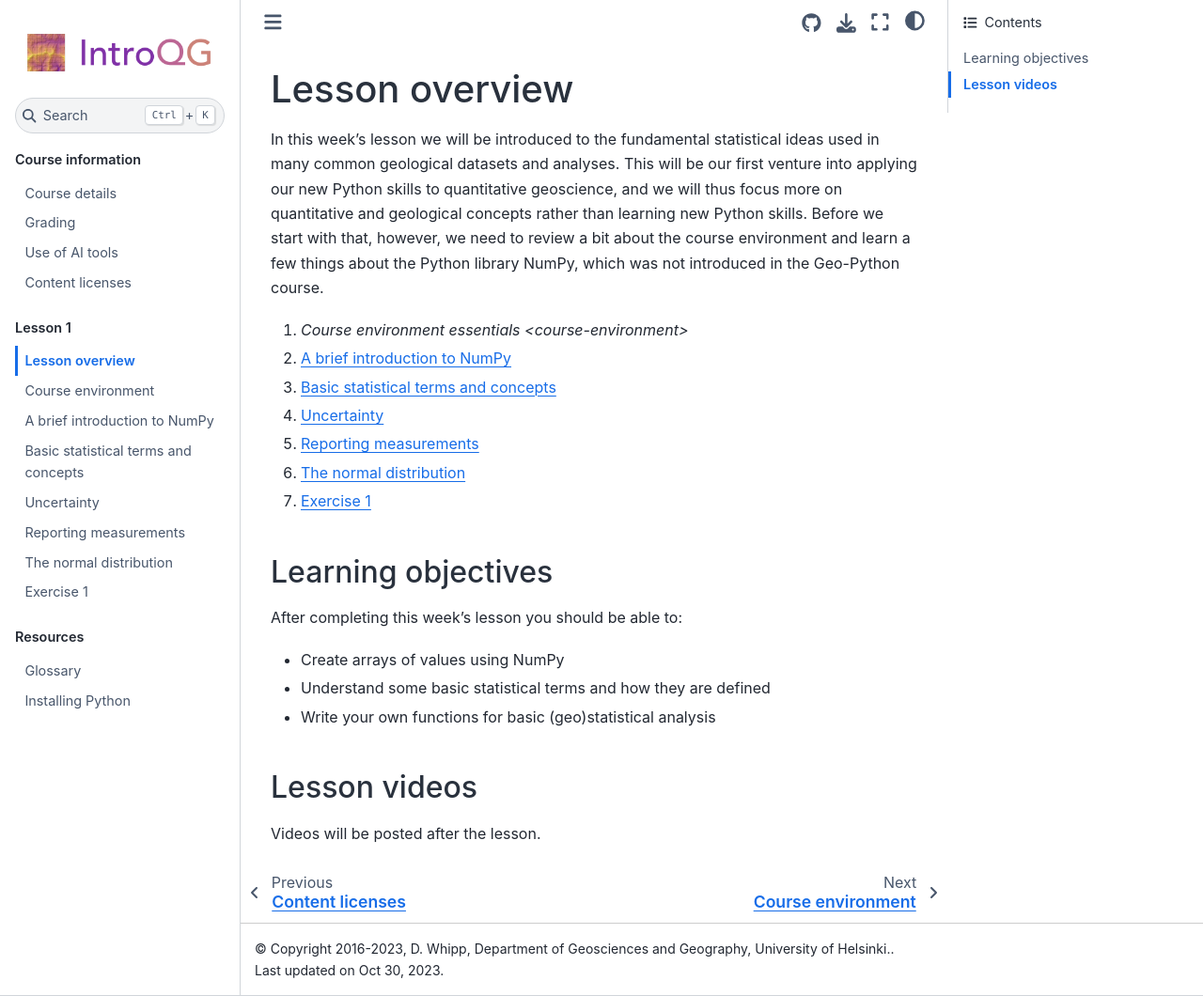
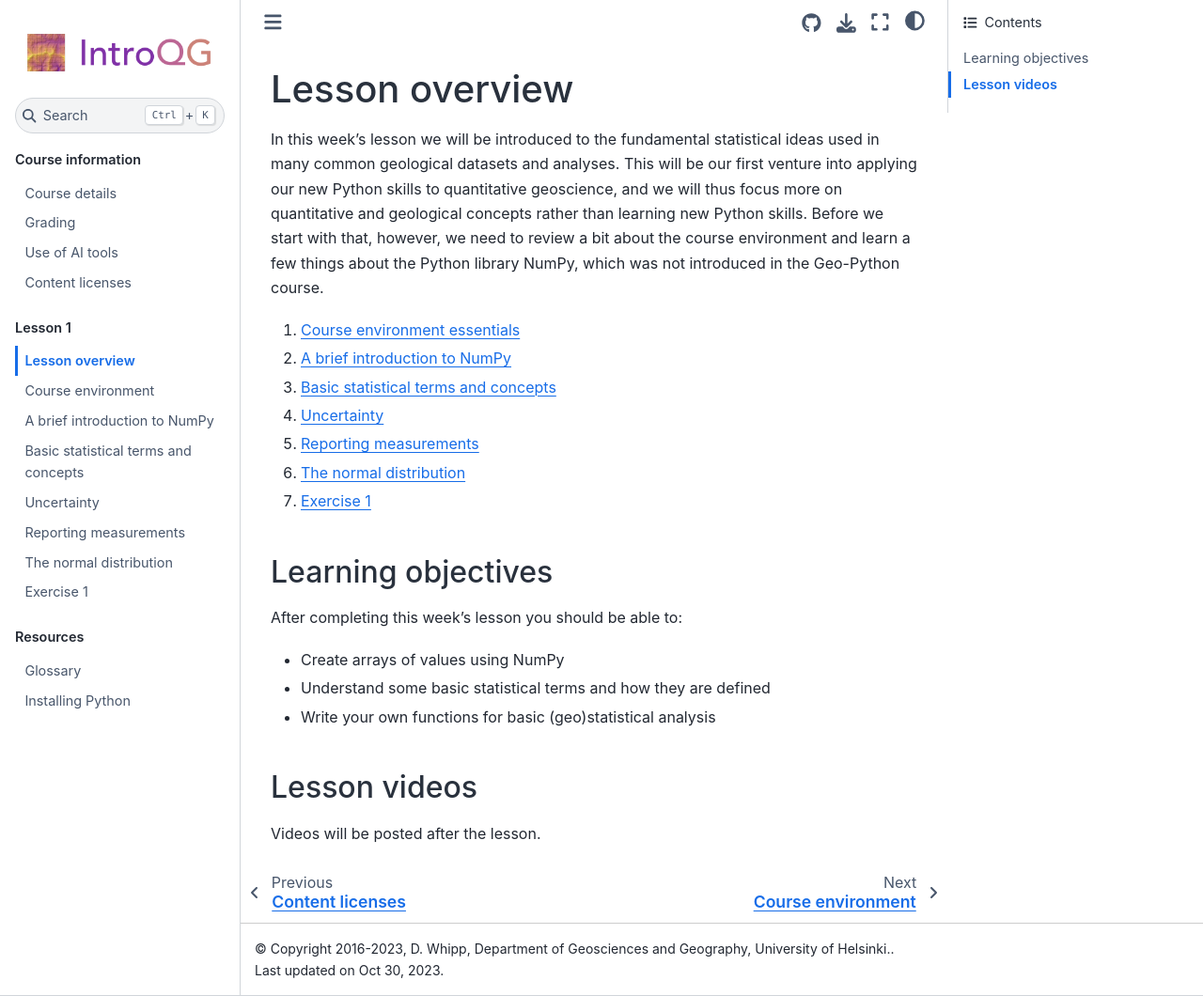
Before and after one commit to IntroQG/site, a Sphinx documentation site: the page built from source/lessons/L1/overview.rst, in a window 1280 px wide and 1060 px high. Shown: the whole window at 94% size. Built offline with Sphinx 7.4.7 and the Sphinx Book theme 1.1.4, drawn with Linux system fonts in a browser that asks for light colours.

Commit message:
Fix link format

```diff
--- a/source/lessons/L1/overview.rst
+++ b/source/lessons/L1/overview.rst
@@ -5,7 +5,7 @@ In this week's lesson we will be introduced to the fundamental statistical ideas
 This will be our first venture into applying our new Python skills to quantitative geoscience, and we will thus focus more on quantitative and geological concepts rather than learning new Python skills.
 Before we start with that, however, we need to review a bit about the course environment and learn a few things about the Python library NumPy, which was not introduced in the Geo-Python course.
 
-1. `Course environment essentials <course-environment>`
+1. `Course environment essentials <course-environment>`_
 2. `A brief introduction to NumPy <../../notebooks/L1/numpy.html>`_
 3. `Basic statistical terms and concepts <../../notebooks/L1/basic-terms.html>`_
 4. `Uncertainty <../../notebooks/L1/uncertainty.html>`_
```
